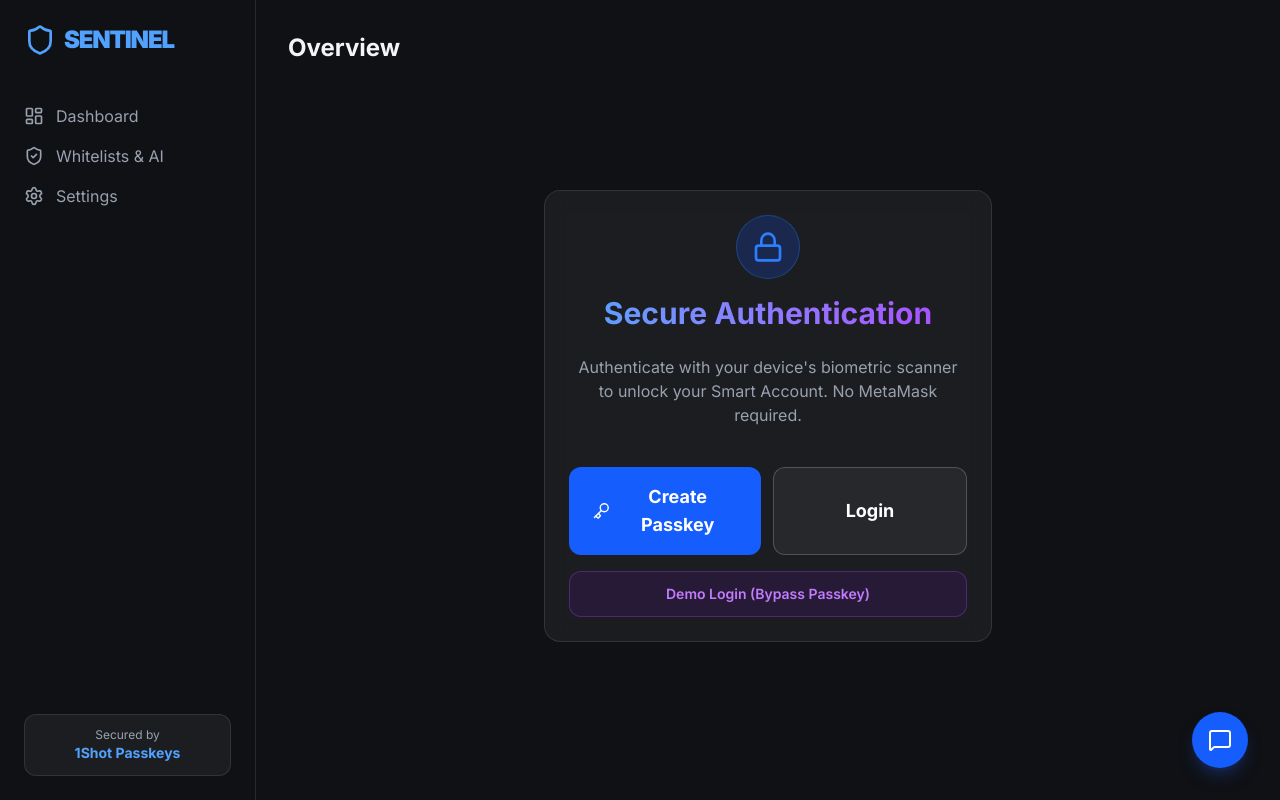
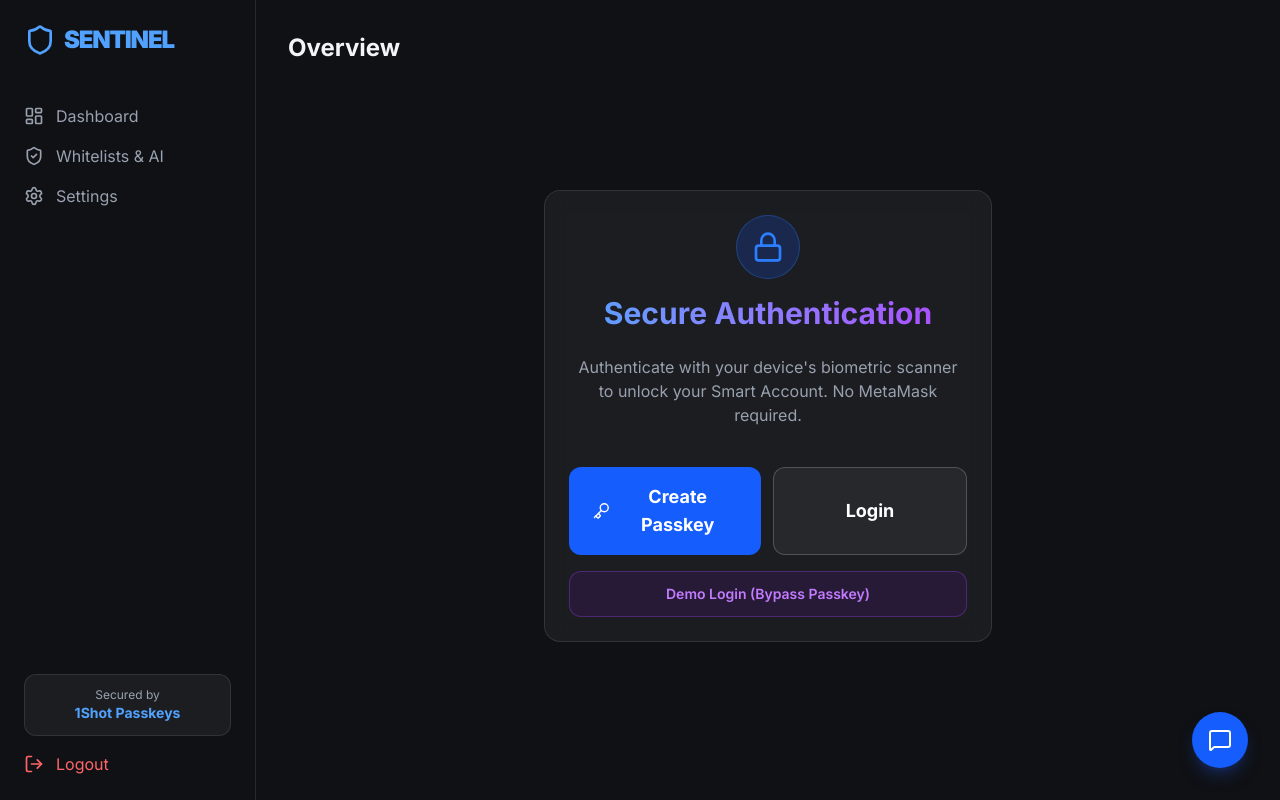
Before and after one commit to arpit2222/sentinel, a Next.js app in the folder frontend/: page / in a window 1280 px wide. Built offline with nearby package versions, Linux system fonts and the light colour scheme; what wagmi would draw is missing.

Commit message:
feat: add logout button to sidebar

```diff
--- a/frontend/src/app/layout.tsx
+++ b/frontend/src/app/layout.tsx
@@ -5,6 +5,7 @@ import { Providers } from "@/components/Providers";
 import { Shield, LayoutDashboard, ShieldCheck, Settings } from "lucide-react";
 import Link from "next/link";
 import ChatTerminal from "@/components/ChatTerminal";
+import LogoutButton from "@/components/LogoutButton";
 
 const inter = Inter({ subsets: ["latin"] });
 
@@ -48,10 +49,11 @@ export default function RootLayout({
                 </ul>
               </div>
               <div>
-                <div className="p-3 bg-white/5 border border-white/10 rounded-xl text-center">
+                <div className="p-3 bg-white/5 border border-white/10 rounded-xl text-center mb-4">
                   <p className="text-xs text-gray-400">Secured by</p>
                   <p className="text-sm font-bold text-blue-400">1Shot Passkeys</p>
                 </div>
+                <LogoutButton />
               </div>
             </nav>
             <main className="flex-1 overflow-y-auto p-8">
--- /dev/null
+++ b/frontend/src/components/LogoutButton.tsx
@@ -0,0 +1,19 @@
+'use client'
+
+import { LogOut } from "lucide-react"
+
+export default function LogoutButton() {
+  const handleLogout = () => {
+    localStorage.removeItem('sentinel_user_id')
+    window.location.href = '/'
+  }
+
+  return (
+    <button
+      onClick={handleLogout}
+      className="flex items-center gap-3 text-red-400 hover:text-red-300 transition w-full mt-4"
+    >
+      <LogOut size={20} /> Logout
+    </button>
+  )
+}
```
